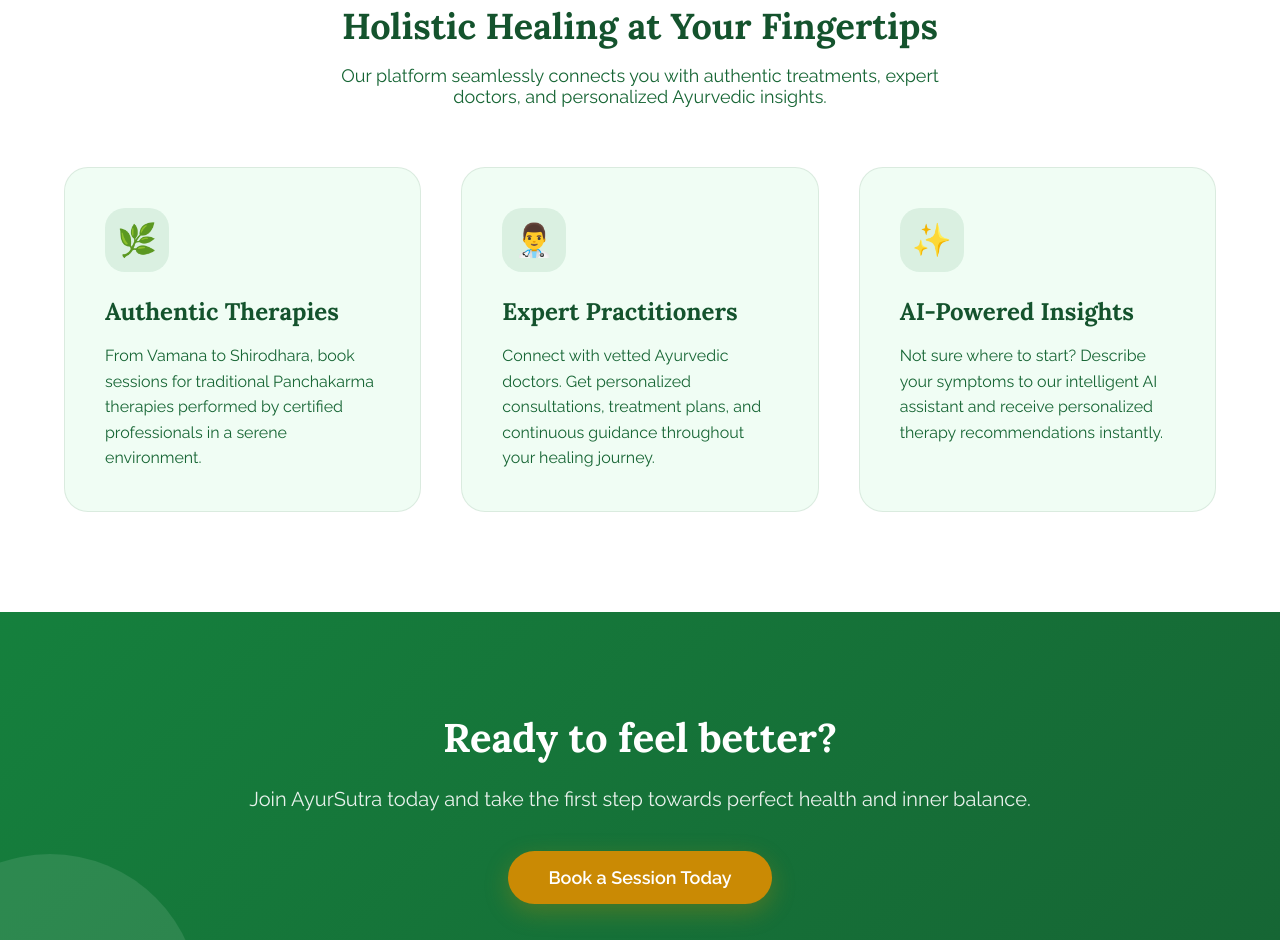
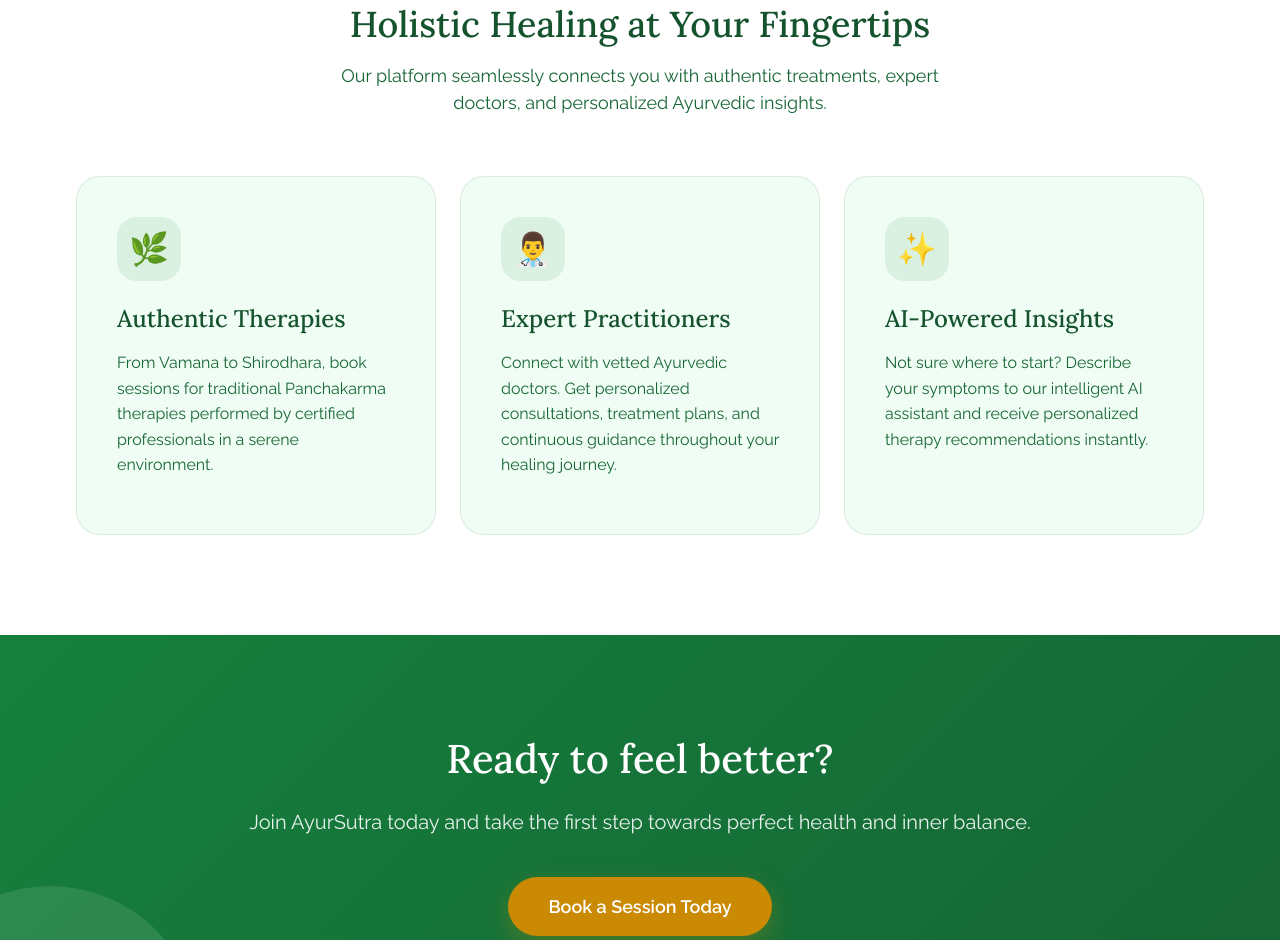
Before and after one commit to omrahatal14-sketch/AyurSutra, a website: page index.html in a window 1280 px wide. Shown: the part 897-1837 px from the top of the page. Drawn offline with nearby package versions, Linux system fonts and the light colour scheme.

Commit message:
Integrated Bootstrap and fixed modal conflicts

```diff
--- a/css/style.css
+++ b/css/style.css
@@ -527,7 +527,7 @@ input:focus, select:focus, textarea:focus {
   animation: fadeIn 0.3s ease;
 }
 
-.modal {
+.custom-modal {
   background: var(--card-bg);
   border: 1px solid var(--border-color);
   border-radius: var(--radius-lg);
--- a/index.html
+++ b/index.html
@@ -5,6 +5,7 @@
   <meta name="viewport" content="width=device-width, initial-scale=1.0">
   <title>AyurSutra - Authentic Ayurvedic Panchakarma Therapies</title>
   <link href="https://fonts.googleapis.com/css2?family=Lora:wght@400;500;600;700&family=Raleway:wght@300;400;500;600;700&display=swap" rel="stylesheet">
+  <link href="https://cdn.jsdelivr.net/npm/bootstrap@5.3.3/dist/css/bootstrap.min.css" rel="stylesheet">
   <link rel="stylesheet" href="css/style.css">
   <style>
     /* Landing Page Specific Styles */
@@ -354,21 +355,27 @@
       <h2>Holistic Healing at Your Fingertips</h2>
       <p>Our platform seamlessly connects you with authentic treatments, expert doctors, and personalized Ayurvedic insights.</p>
     </div>
-    <div class="features-grid">
-      <div class="feature-card fade-up delay-100">
+    <div class="row g-4 justify-content-center mx-auto" style="max-width: 1200px;">
+      <div class="col-md-4">
+        <div class="feature-card fade-up delay-100 h-100">
           <div class="feature-icon">🌿</div>
           <h3>Authentic Therapies</h3>
           <p>From Vamana to Shirodhara, book sessions for traditional Panchakarma therapies performed by certified professionals in a serene environment.</p>
         </div>
-      <div class="feature-card fade-up delay-200">
+      </div>
+      <div class="col-md-4">
+        <div class="feature-card fade-up delay-200 h-100">
           <div class="feature-icon">👨‍⚕️</div>
           <h3>Expert Practitioners</h3>
           <p>Connect with vetted Ayurvedic doctors. Get personalized consultations, treatment plans, and continuous guidance throughout your healing journey.</p>
         </div>
-      <div class="feature-card fade-up delay-300">
+      </div>
+      <div class="col-md-4">
+        <div class="feature-card fade-up delay-300 h-100">
           <div class="feature-icon">✨</div>
           <h3>AI-Powered Insights</h3>
           <p>Not sure where to start? Describe your symptoms to our intelligent AI assistant and receive personalized therapy recommendations instantly.</p>
+        </div>
       </div>
     </div>
   </section>
@@ -417,5 +424,6 @@
       }
     });
   </script>
+  <script src="https://cdn.jsdelivr.net/npm/bootstrap@5.3.3/dist/js/bootstrap.bundle.min.js"></script>
 </body>
 </html>
```
Also changed, not shown: admin.html (+6 -3 lines), doctor.html (+2 -1 lines), login.html (+2 -0 lines), patient.html (+2 -1 lines), signup.html (+2 -0 lines), README.md. Lines whose indentation alone changed are shown as unchanged.
